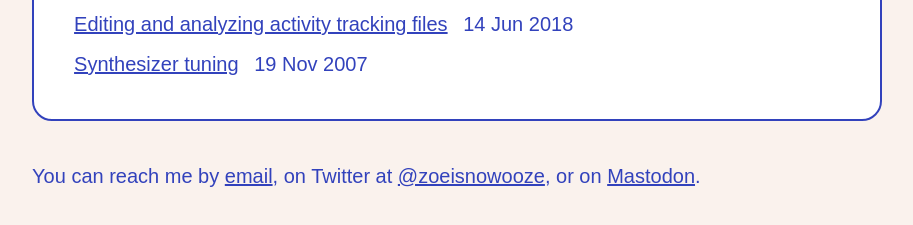
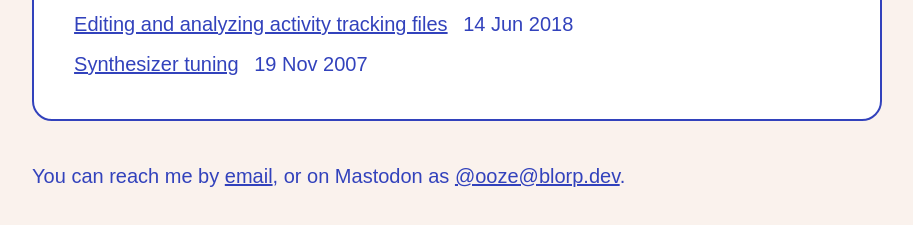
Before and after one commit to zoeisnowooze/zoeisnowooze.github.io, an Eleventy site: page index.njk in a window 1280 px wide. Shown: the part 649-874 px from the top of the page, without its empty margins (183-1096 px from the left). Built offline with nearby package versions, Linux system fonts and the light colour scheme; Eleventy itself is replaced by a stand-in of ours; files that its build step writes are made by us from their sources; a web font is replaced by a local one.

Commit message:
Remove Twitter and replace Mastodon account address with local domain

```diff
--- a/index.njk
+++ b/index.njk
@@ -29,7 +29,7 @@
         {% include "postslist.njk" %}
       </div>
 
-      <p>You can reach me by <a href="mailto:hello@blorp.dev">email</a>, on Twitter at <a rel="me" href="https://twitter.com/zoeisnowooze">@zoeisnowooze</a>, or on <a rel="me" href="https://mastodon.lol/@ooze">Mastodon</a>.</p>
+      <p>You can reach me by <a href="mailto:hello@blorp.dev">email</a>, or on Mastodon as <a rel="me" href="https://mastodon.lol/@ooze">@ooze@blorp.dev</a>.</p>
     </main>
   </body>
 </html>
```
